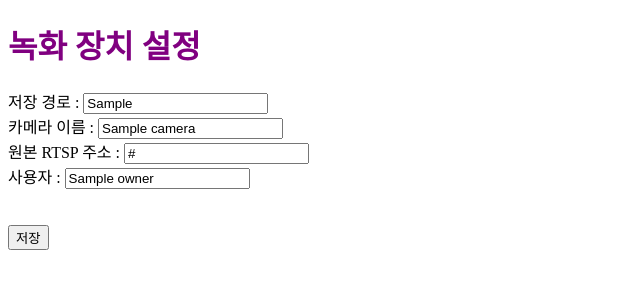
After one commit to datakun/PiNVR-Manager, a Flask app: template templates/modify_nvs.html in a window 1280 px wide. The commit adds this page. Shown: the top 300 px of the page, without its empty margins (0-640 px from the left). Run offline with Flask 2, Linux system fonts and the light colour scheme; the template is opened without the code that fills it: most values are stand-ins (such as "Sample title", 1, 10 or a date in 2020); parts of the project's set-up code (start-up, migrations or seed data) failed here and were passed over.

Commit message:
장치 수정 기능 추가

```diff
--- a/main.py
+++ b/main.py
@@ -1,11 +1,14 @@
 # -*- coding: utf-8 -*-
-
+import socket
 import sqlite3
 from threading import Thread
 
 import subprocess
-from flask import Flask, render_template, session, redirect, request
+from flask import Flask, render_template, session, redirect, request, url_for
 from werkzeug.security import generate_password_hash, check_password_hash
+
+host_ip_address = ''
+host_domain = ''
 
 nvr_thread_list = []
 
@@ -25,23 +28,17 @@ class User(object):
 
 # 카메라 클래스
 class CameraInfo(object):
-    def __init__(self, number, camera_name, root_dir, server_port, origin_url, owner):
-        self.number = number
+    def __init__(self, camera_name, root_dir, server_port, origin_url, owner):
         self.camera_name = camera_name
-        self.server_port = str(server_port)
-        self.stream_url = 'rtsp://kimdata.iptime.org:' + self.server_port + '/' + self.camera_name
+        self.server_port = server_port
+        if host_domain is '':
+            base_url = host_ip_address
+        else:
+            base_url = host_domain
+        self.stream_url = ':' + str(self.server_port) + '/' + self.camera_name
         self.origin_url = origin_url
         self.root_dir = root_dir
         self.owner = owner
-
-
-def connect_db():
-    return sqlite3.connect('./db/pinvr.db')
-
-
-def disconnect_db(_db):
-    _db.commit()
-    _db.close()
 
 
 def get_current_username():
@@ -51,7 +48,16 @@ def get_current_username():
         return None
 
 
-def get_user(username):
+def connect_db():
+    return sqlite3.connect('./pinvr.db')
+
+
+def disconnect_db(_db):
+    _db.commit()
+    _db.close()
+
+
+def get_db_user(username):
     _current_user = None
 
     _db = connect_db()
@@ -70,7 +76,7 @@ def get_user(username):
     return _current_user
 
 
-def get_camera_list(owner):
+def get_db_camera_list(owner):
     _camera_list = []
     _db = connect_db()
     _cursor = _db.cursor()
@@ -83,7 +89,7 @@ def get_camera_list(owner):
 
     if len(_item_list) > 0:
         for item in _item_list:
-            _camera = CameraInfo(item[0], item[1], item[2], item[3], item[4], item[5])
+            _camera = CameraInfo(item[1], item[2], item[3], item[4], item[5])
             _camera_list.append(_camera)
 
     _cursor.close()
@@ -92,8 +98,63 @@ def get_camera_list(owner):
     return _camera_list
 
 
+def get_db_camera(server_port):
+    _db = connect_db()
+    _cursor = _db.cursor()
+    _cursor.execute('select * from camera_list where server_port=' + server_port)
+
+    item = _cursor.fetchone()
+
+    if item is not None:
+        _camera = CameraInfo(item[1], item[2], item[3], item[4], item[5])
+    else:
+        _camera = None
+
+    _cursor.close()
+    disconnect_db(_db)
+
+    return _camera
+
+
+def insert_db_camera(camera_info):
+    _db = connect_db()
+    _cursor = _db.cursor()
+    _cursor.executemany(
+        'insert into camera_list (camera_name, root_dir, origin_url, server_port, owner) \
+         values (?, ?, ?, ?, ?)',
+        [(camera_info.camera_name, camera_info.root_dir, camera_info.origin_url, camera_info.server_port,
+          camera_info.owner)])
+
+    _cursor.close()
+    disconnect_db(_db)
+
+
+def update_db_camera(camera_info):
+    _db = connect_db()
+    _cursor = _db.cursor()
+    _cursor.execute('update camera_list set camera_name=?, root_dir=?, origin_url=? where server_port=?',
+                    [camera_info.camera_name, camera_info.root_dir, camera_info.origin_url, camera_info.server_port])
+
+    _cursor.close()
+    disconnect_db(_db)
+
+
+def run_camera(root_dir, camera_name, origin_url, server_port, owner):
+    if root_dir and camera_name and origin_url and server_port is not -1:
+        nvr_thread = NVSThread(root_dir=root_dir, camera_name=camera_name, origin_url=origin_url,
+                               server_port=server_port)
+
+        nvr_thread_list.append(nvr_thread)
+
+        nvr_thread.start()
+
+        return True
+    else:
+        return False
+
+
 # NVR 스레드 클래스
-class NVRThread(Thread):
+class NVSThread(Thread):
     def __init__(self, root_dir='', camera_name='', origin_url='', server_port=-1):
         self.root_dir = root_dir
         self.camera_name = camera_name
@@ -110,11 +171,45 @@ class NVRThread(Thread):
         cmd = '/home/pi/opt/PiNVR/pinvr' + params
         cmd_args = cmd.split()
 
+        self.runnable = subprocess.Popen(cmd_args, bufsize=1024, shell=False)
+
         # self._runnable = envoy.run('/home/pi/opt/PiNVR/pinvr' + cmd_args)
 
-        self.runnable = subprocess.Popen(cmd_args, shell=False)
+        # call(cmd_args)
 
-        # call(cmd_args)
+    def cmd_change_camera_name(self, camera_name):
+        if self.runnable is None:
+            print 'runnable is None. Maybe subprocess is dead.'
+        else:
+            self.camera_name = camera_name
+            self.runnable.communicate('-hello ' + camera_name)
+
+    def cmd_change_root_dir(self, root_dir):
+        if self.runnable is None:
+            print 'runnable is None. Maybe subprocess is dead.'
+        else:
+            self.root_dir = root_dir
+            self.runnable.communicate('-hello ' + root_dir)
+
+    def cmd_change_server_port(self, server_port):
+        if self.runnable is None:
+            print 'runnable is None. Maybe subprocess is dead.'
+        else:
+            self.server_port = server_port
+            self.runnable.communicate('-hello ' + str(server_port))
+
+    def cmd_change_origin_url(self, origin_url):
+        if self.runnable is None:
+            print 'runnable is None. Maybe subprocess is dead.'
+        else:
+            self.origin_url = origin_url
+            self.runnable.communicate('-hello ' + origin_url)
+
+    def cmd_kill_nvs(self):
+        if self.runnable is None:
+            print 'runnable is None. Maybe subprocess is dead.'
+        else:
+            self.runnable.kill()
 
 
 app = Flask(__name__)
@@ -125,10 +220,14 @@ app.secret_key = 'A8(kMF5$@1X !*FKEeo(]%LWX/,?RT'
 
 @app.route('/', methods=['GET', 'POST'])
 def index():
+    global host_domain
+    if host_domain is '':
+        host_domain = request.headers['Host'].split(':')[0]
+
     error = None
 
     if request.method == 'POST':
-        _current_user = get_user(request.form['username'])
+        _current_user = get_db_user(request.form['username'])
 
         if _current_user is not None:
             if _current_user.check_password(request.form['password']) is True:
@@ -151,7 +250,7 @@ def status():
     _camera_list = None
 
     if 'username' in session:
-        _camera_list = get_camera_list(session['username'])
+        _camera_list = get_db_camera_list(session['username'])
 
     return render_template('status.html', camera_list=_camera_list)
 
@@ -167,55 +266,101 @@ def logout():
 def add():
     owner = get_current_username()
 
-    print owner
+    error = None
 
     if owner is not None:
         if request.method == 'GET':
-            return render_template('form_add.html', owner=owner)
+            return render_template('add_nvs.html', owner=owner)
         else:
             root_dir = request.form['root_dir']
             camera_name = request.form['camera_name']
             origin_url = request.form['origin_url']
             server_port = 8000
 
+            _camera_list = get_db_camera_list(owner)
+
             while True:
                 flag = 0
-                for thread in nvr_thread_list:
-                    if thread.server_port == server_port:
+                for item in _camera_list:
+                    if item.server_port == server_port:
                         break
                     flag += 1
 
-                if flag == len(nvr_thread_list):
+                if flag == len(_camera_list):
                     break
                 else:
                     server_port += 1
 
-            if root_dir and camera_name and origin_url and server_port is not -1:
-                _db = connect_db()
-                _cursor = _db.cursor()
-                _cursor.executemany(
-                    'insert into camera_list (camera_name, root_dir, origin_url, server_port, owner) \
-                     values (?, ?, ?, ?, ?)',
-                    [(camera_name, root_dir, origin_url, server_port, owner)])
+            success = run_camera(root_dir, camera_name, origin_url, server_port, owner)
 
-                _cursor.close()
-                disconnect_db(_db)
+            if success is True:
+                _camera_info = CameraInfo(camera_name, root_dir, server_port, origin_url, owner)
+                insert_db_camera(_camera_info)
 
-                nvr_thread = NVRThread(root_dir=root_dir, camera_name=camera_name, origin_url=origin_url,
-                                       server_port=server_port)
+                print('nvs added.')
+            else:
+                error = 'Failed to add camera'
+    else:
+        return redirect('/')
 
-                nvr_thread_list.append(nvr_thread)
+    return redirect(url_for('status', error=error))
 
-                nvr_thread.start()
 
-                print('nvt added.')
+@app.route('/modify', methods=['POST'])
+def modify():
+    owner = get_current_username()
+
+    error = None
+
+    if owner is not None:
+        form_type = request.form['type']
+
+        if form_type == 'create_form':
+            server_port = request.form['server_port']
+            _camera = get_db_camera(server_port)
+
+            if _camera is not None:
+                return render_template('modify_nvs.html', camera=_camera)
             else:
-                print('wrong arguments in flask.')
+                error = 'Can\'t find camera by server port: ' + server_port
+        elif form_type == 'modify_nvs':
+            root_dir = request.form['root_dir']
+            camera_name = request.form['camera_name']
+            origin_url = request.form['origin_url']
+            server_port = request.form['server_port']
 
-    return redirect('/')
+            print 'modify'
+
+            # process 갱신
+            for item in nvr_thread_list:
+                if str(item.server_port) == server_port:
+                    _camera_info = CameraInfo(camera_name, root_dir, server_port, origin_url, owner)
+                    update_db_camera(_camera_info)
+
+                    print _camera_info
+
+                    item.cmd_change_camera_name(camera_name)
+                    item.cmd_change_root_dir(root_dir)
+                    item.cmd_change_origin_url(origin_url)
+
+                    print('nvs modified.')
+
+                    break
+    else:
+        return redirect('/')
+
+    return redirect(url_for('status', error=error))
 
 
 if __name__ == '__main__':
+    s = socket.socket(socket.AF_INET, socket.SOCK_DGRAM)
+    s.connect(("google.com", 80))
+
+    host_ip_address = s.getsockname()[0]
+    host_domain = ''
+
+    s.close()
+
     # DB 테이블 생성
     db = connect_db()
     cursor = db.cursor()
@@ -226,7 +371,8 @@ if __name__ == '__main__':
                     root_dir TEXT NOT NULL, \
                     server_port INTEGER NOT NULL, \
                     origin_url TEXT NOT NULL, \
-                    owner TEXT NOT NULL \
+                    owner TEXT NOT NULL, \
+                    recording BOOL \
                     );')
 
     cursor.execute('CREATE TABLE if not exists user_list( \
@@ -234,7 +380,7 @@ if __name__ == '__main__':
                     password TEXT NOT NULL \
                     );')
 
-    current_user = get_user('admin')
+    current_user = get_db_user('admin')
 
     if current_user is not None:
         admin_data = current_user
@@ -247,5 +393,10 @@ if __name__ == '__main__':
     cursor.close()
     disconnect_db(db)
 
+    camera_list = get_db_camera_list(admin_data.username)
+
+    for camera in camera_list:
+        run_camera(camera.root_dir, camera.camera_name, camera.origin_url, camera.server_port, camera.owner)
+
     # flask 실행
     app.run(host='0.0.0.0', port='1024')
--- /dev/null
+++ b/templates/modify_nvs.html
@@ -0,0 +1,32 @@
+<!DOCTYPE html>
+<html>
+<head>
+    <title>녹화 장치 설정</title>
+    <link rel="stylesheet" type="text/css" href="/static/style.css">
+</head>
+<body>
+<div id="container">
+    <div class="pagetitle">
+        <h1>녹화 장치 설정</h1>
+    </div>
+    <div id="main">
+        <form method="post" action="{{ url_for('modify') }}">
+            {% if error %}
+            <p class=error><strong>Error:</strong> {{ error }} </p>
+            {% endif %}
+            <label for="root_dir">저장 경로 : </label>
+            <input type="text" name="root_dir" value="{{ camera.root_dir }}"><br/>
+            <label for="camera_name">카메라 이름 : </label>
+            <input type="text" name="camera_name" value="{{ camera.camera_name }}"><br/>
+            <label for="origin_url">원본 RTSP 주소 : </label>
+            <input type="text" name="origin_url" value="{{ camera.origin_url }}"><br/>
+            <label for="owner">사용자 : </label>
+            <input type="text" name="owner" value="{{ camera.owner }}" readonly><br/>
+            <input type="hidden" name="server_port" value="{{ camera.server_port }}"><br/>
+            <input type="hidden" name="type" value="modify_nvs"><br/>
+            <input type="submit" value="저장">
+        </form>
+    </div>
+</div>
+</body>
+</html>
```
Also changed, not shown: templates/status.html (+15 -2 lines), templates/add_nvs.html (renamed from templates/form_add.html).
